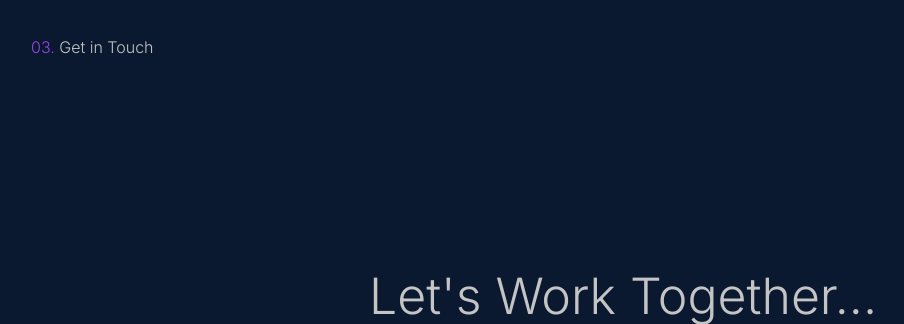
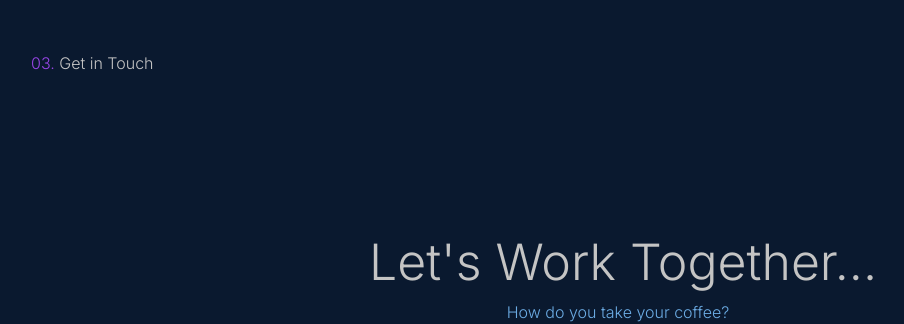
Before and after one commit to Winfred-Mwendwa/Portfolio, a website built with Vite: page index.html in a window 1280 px wide. Shown: the part 1822-2146 px from the top of the page, without its empty margins (17-921 px from the left). Built offline with nearby package versions, Linux system fonts and the light colour scheme.

Commit message:
fifth commit

```diff
--- a/style.css
+++ b/style.css
@@ -312,7 +312,7 @@ a {
 }
  h5 {
   text-align: center;
-  margin-top: 200px ;
+  margin-top: 150px ;
 }
 h6 {
   text-align: center;
@@ -322,6 +322,7 @@ h6 {
 
 #contact {
   height: 90vh;
+  margin-top: 1rem;
 }
 
 .social-icons {
```
